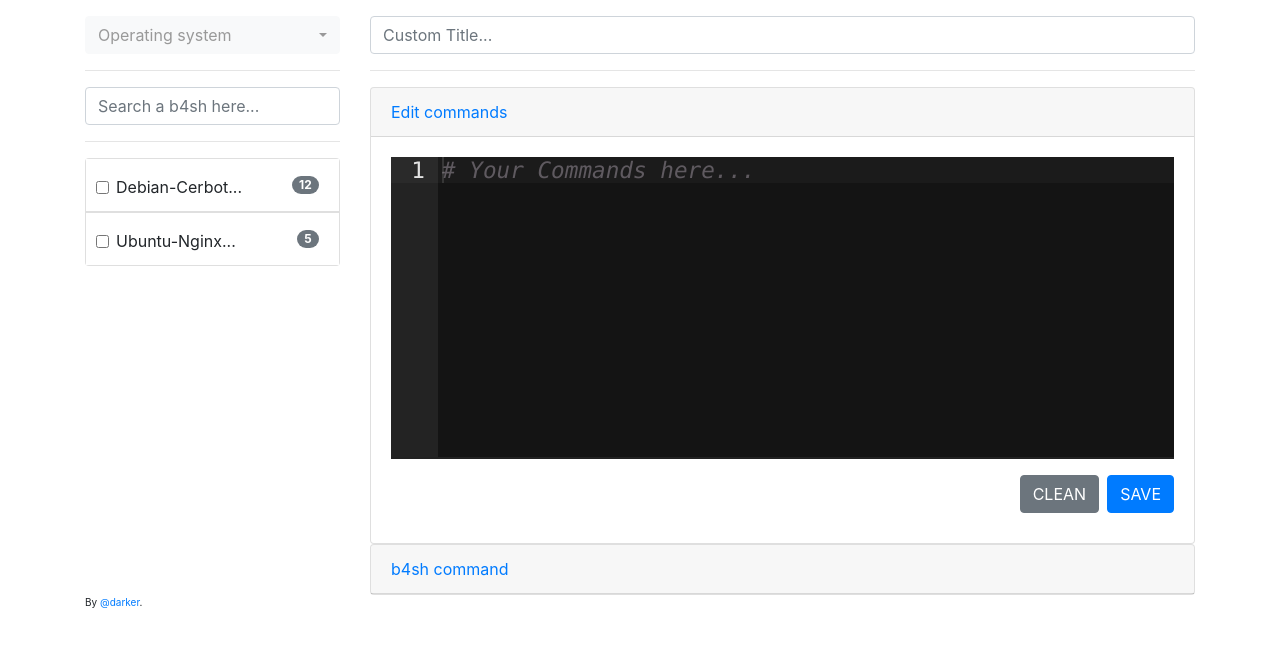
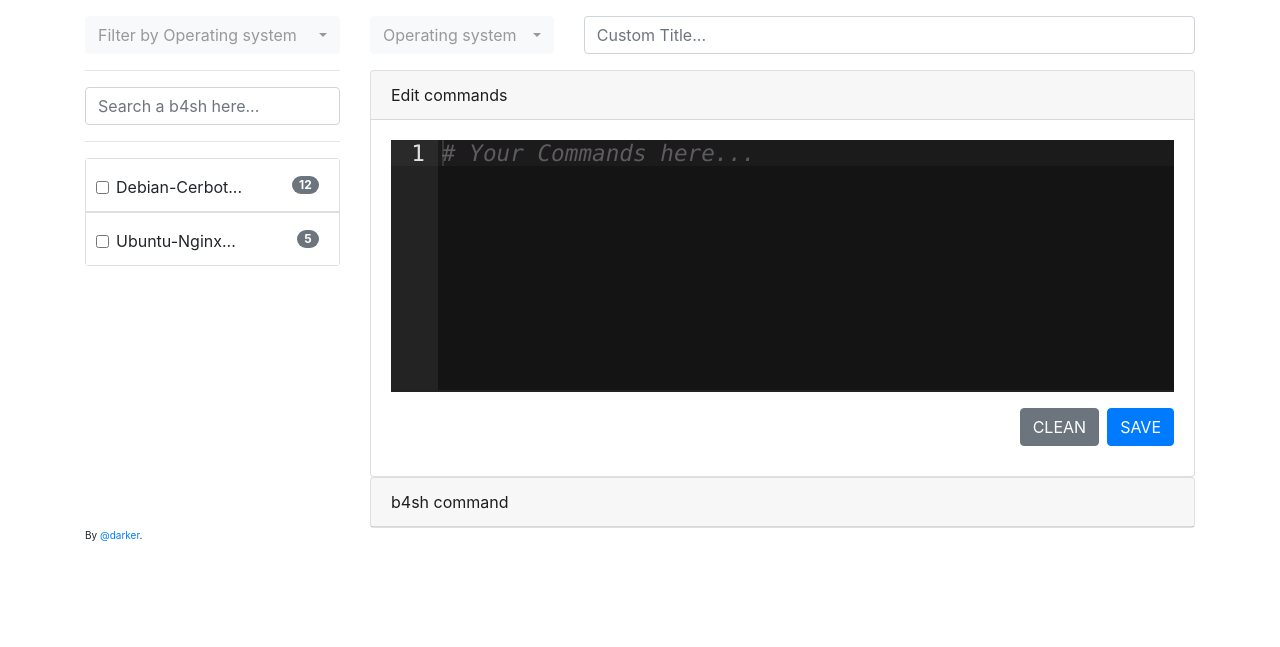
Before and after one commit to Sanix-Darker/b4sh-api, a Flask app: page / in a window 1280 px wide. Shown: the part 56-703 px from the top of the page. Run offline with Flask 2, Linux system fonts and the light colour scheme; parts of the project's set-up code (start-up, migrations or seed data) failed here and were passed over; some libraries are stand-ins or nearby versions.

Commit message:
updates + adding css and js files

```diff
--- /dev/null
+++ b/app/static/css/index.css
@@ -0,0 +1,11 @@
+.app_editor_dragbar {
+    background-color: #222222;
+    width: 100%;
+    height: 2px;
+    cursor: row-resize;
+    opacity: 1;
+}
+
+#editor {
+    height: 250px;
+}
--- /dev/null
+++ b/app/static/js/index.js
@@ -0,0 +1,70 @@
+var editor = ace.edit("editor");
+editor.setTheme("ace/theme/twilight");
+editor.getSession().setMode("ace/mode/sh");
+editor.setOptions({
+    fontSize: "17pt"
+})
+window.draggingAceEditor = {};
+
+function makeAceEditorResizable(editor){
+    var id_editor = editor.container.id;
+    var id_dragbar = '#' + id_editor + '_dragbar';
+    var id_wrapper = '#' + id_editor + '_wrapper';
+    var wpoffset = 0;
+    window.draggingAceEditor[id_editor] = false;
+
+    $(id_dragbar).mousedown(function(e) {
+        e.preventDefault();
+
+        window.draggingAceEditor[id_editor] = true;
+
+        var _editor = $('#' + id_editor);
+        var top_offset = _editor.offset().top - wpoffset;
+
+        // Set editor opacity to 0 to make transparent so our wrapper div shows
+        _editor.css('opacity', 0);
+
+        // handle mouse movement
+        $(document).mousemove(function(e){
+            var actualY = e.pageY - wpoffset;
+            // editor height
+            var eheight = actualY - top_offset;
+
+            // Set wrapper height
+            $(id_wrapper).css('height', eheight);
+
+            // Set dragbar opacity while dragging (set to 0 to not show)
+            $(id_dragbar).css('opacity', 0.15);
+        });
+    });
+
+    $(document).mouseup(function(e){
+        if (window.draggingAceEditor[id_editor])
+        {
+            var ctx_editor = $('#' + id_editor);
+
+            var actualY = e.pageY - wpoffset;
+            var top_offset = ctx_editor.offset().top - wpoffset;
+            var eheight = actualY - top_offset;
+
+            $( document ).unbind('mousemove');
+
+            // Set dragbar opacity back to 1
+            $(id_dragbar).css('opacity', 1);
+
+            // Set height on actual editor element, and opacity back to 1
+            ctx_editor.css('height', eheight).css('opacity', 1);
+
+            // Trigger ace editor resize()
+            editor.resize();
+
+            window.draggingAceEditor[id_editor] = false;
+        }
+    });
+}
+
+makeAceEditorResizable(editor);
+
+$(document).ready(function(){
+    $('[data-toggle="tooltip"]').tooltip();
+});
--- a/app/templates/index.html
+++ b/app/templates/index.html
@@ -5,7 +5,11 @@
         <meta charset="utf-8">
         <meta name="viewport" content="width=device-width, initial-scale=1">
         <link rel="stylesheet" href="https://maxcdn.bootstrapcdn.com/bootstrap/4.5.2/css/bootstrap.min.css">
-        <link rel="stylesheet" href="https://cdnjs.cloudflare.com/ajax/libs/bootstrap-select/1.13.1/css/bootstrap-select.css" />
+        <link rel="stylesheet" href="https://cdnjs.cloudflare.com/ajax/libs/bootstrap-select/1.13.1/css/bootstrap-select.min.css" />
+
+        <link rel="stylesheet" href="../static/css/index.css">
+
+        <link rel="stylesheet" href="https://cdnjs.cloudflare.com/ajax/libs/font-awesome/5.15.2/css/all.min.css"/>
 
         <script src="https://ajax.googleapis.com/ajax/libs/jquery/3.5.1/jquery.min.js"></script>
         <script src="https://cdnjs.cloudflare.com/ajax/libs/popper.js/1.16.0/umd/popper.min.js"></script>
@@ -27,7 +31,7 @@
                 <div class="col-3">
                     <div class="form-group">
 
-                        <select class="selectpicker w-100" title="Operating system" multiple data-live-search="true">
+                        <select class="selectpicker w-100" title="Filter by Operating system" multiple data-live-search="true">
                             <option>linux - Debian</option>
                             <option>linux - Centos</option>
                             <option>win - win10</option>
@@ -58,24 +62,34 @@
                     </ul>
                 </div>
                 <div class="col">
-                    <div class="form-group">
-                        <input type="text" class="form-control" placeholder="Custom Title...">
+                    <div class="row">
+                        <div class="col-3">
+                            <select class="selectpicker w-100" title="Operating system" multiple data-live-search="true">
+                                <option>linux - Debian</option>
+                                <option>linux - Centos</option>
+                                <option>win - win10</option>
+                            </select>
+                        </div>
+                        <div class="col">
+                            <div class="form-group">
+                                <input type="text" class="form-control" placeholder="Custom Title...">
+                            </div>
+                        </div>
                     </div>
-                    <hr>
 
                     <div id="accordion">
 
                         <div class="card">
-                            <div class="card-header">
-                            <a class="card-link" data-toggle="collapse" href="#collapseOne">
-                                Edit commands
-                            </a>
+                            <div class="card-header" role="button" data-toggle="collapse" href="#collapseOne">
+                                <a style="text-decoration: none; color: #1E1E1E;">
+                                    Edit commands
+                                </a>
                             </div>
                             <div id="collapseOne" class="collapse show" data-parent="#accordion">
                                 <div class="card-body">
 
                                     <div id="editor_wrapper" class="app_editor_wrapper">
-                                        <div id="editor" style="height: 300px;"># Your Commands here...</div>
+                                        <div id="editor"># Your Commands here...</div>
                                         <div id="editor_dragbar" class="app_editor_dragbar"></div>
                                     </div>
                                     <div class="pb-5 pt-3">
@@ -96,8 +110,8 @@
                         </div>
 
                         <div class="card">
-                            <div class="card-header">
-                                <a class="collapsed card-link" data-toggle="collapse" href="#collapseTwo">
+                            <div class="card-header" role="button" data-toggle="collapse" href="#collapseTwo">
+                                <a class="collapsed" style="text-decoration: none; color: #1E1E1E;">
                                     b4sh command
                                 </a>
                             </div>
@@ -106,12 +120,13 @@
                                     <div class="pb-3">
                                         <kbd style="display: block;">
                                             curl -s b4sh.co/b.sh | bash -s 00oaik3
+                                            <i
+                                                data-toggle="tooltip"
+                                                data-placement="top"
+                                                role="button"
+                                                title="Click to copy"
+                                                class="mt-1 fas fa-copy float-right"></i>
                                         </kbd>
-                                    </div>
-                                    <div class="pb-4">
-                                        <button class="btn btn-success float-right">
-                                            COPY
-                                        </button>
                                     </div>
                                 </div>
                             </div>
@@ -125,87 +140,8 @@
                 </div>
             </div>
         </div>
+
+        <script src="../static/js/index.js"></script>
     </body>
-    <script type="text/javascript">
-        var editor = ace.edit("editor");
-        editor.setTheme("ace/theme/twilight");
-        editor.getSession().setMode("ace/mode/sh");
-        editor.setOptions({
-            fontSize: "17pt"
-        })
-        window.draggingAceEditor = {};
 
-        function makeAceEditorResizable(editor){
-            var id_editor = editor.container.id;
-            var id_dragbar = '#' + id_editor + '_dragbar';
-            var id_wrapper = '#' + id_editor + '_wrapper';
-            var wpoffset = 0;
-            window.draggingAceEditor[id_editor] = false;
-
-            $(id_dragbar).mousedown(function(e) {
-                e.preventDefault();
-
-                window.draggingAceEditor[id_editor] = true;
-
-                var _editor = $('#' + id_editor);
-                var top_offset = _editor.offset().top - wpoffset;
-
-                // Set editor opacity to 0 to make transparent so our wrapper div shows
-                _editor.css('opacity', 0);
-
-                // handle mouse movement
-                $(document).mousemove(function(e){
-                    var actualY = e.pageY - wpoffset;
-                    // editor height
-                    var eheight = actualY - top_offset;
-
-                    // Set wrapper height
-                    $(id_wrapper).css('height', eheight);
-
-                    // Set dragbar opacity while dragging (set to 0 to not show)
-                    $(id_dragbar).css('opacity', 0.15);
-                });
-            });
-
-            $(document).mouseup(function(e){
-                if (window.draggingAceEditor[id_editor])
-                {
-                    var ctx_editor = $('#' + id_editor);
-
-                    var actualY = e.pageY - wpoffset;
-                    var top_offset = ctx_editor.offset().top - wpoffset;
-                    var eheight = actualY - top_offset;
-
-                    $( document ).unbind('mousemove');
-
-                    // Set dragbar opacity back to 1
-                    $(id_dragbar).css('opacity', 1);
-
-                    // Set height on actual editor element, and opacity back to 1
-                    ctx_editor.css('height', eheight).css('opacity', 1);
-
-                    // Trigger ace editor resize()
-                    editor.resize();
-
-                    window.draggingAceEditor[id_editor] = false;
-                }
-            });
-        }
-
-        makeAceEditorResizable(editor);
-
-        $(document).ready(function(){
-            $('[data-toggle="tooltip"]').tooltip();
-        });
-    </script>
-
-    <style>
-        .app_editor_dragbar {
-            background-color: #222222;
-            width: 100%;
-            height: 2px;
-            cursor: row-resize;
-            opacity: 1;
-        }
-    </style>
 </html>
```
